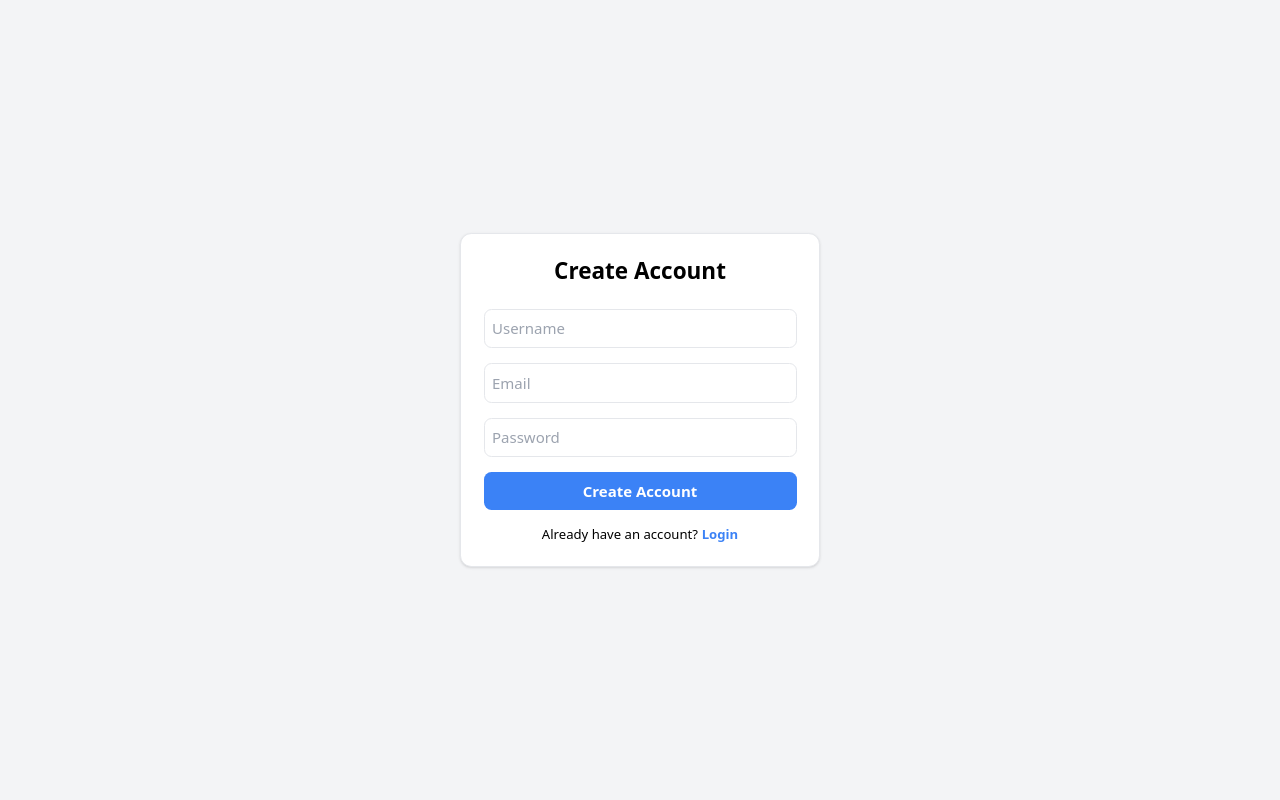
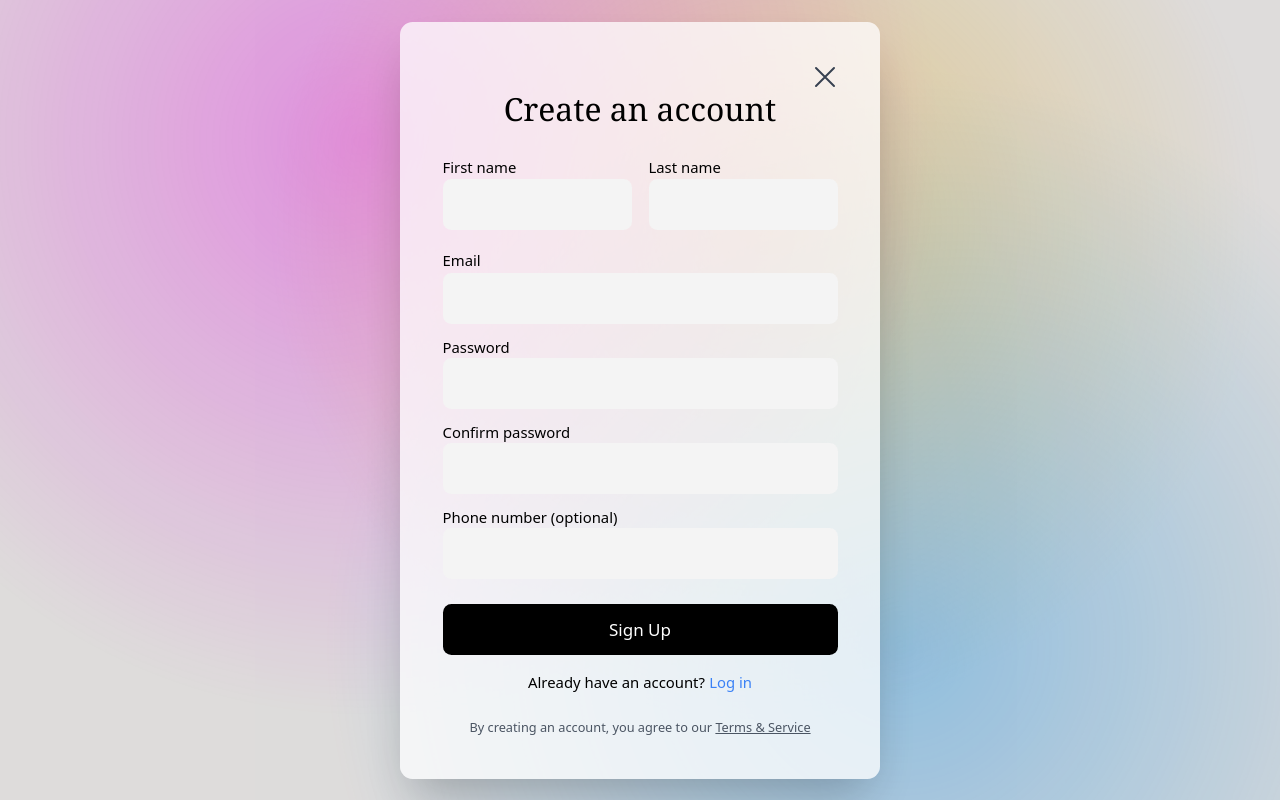
Before and after one commit to TruongHo22306/WebApplicationDev, a React (Vite) app: page /signup in a window 1280 px wide. Built offline with nearby package versions, Linux system fonts and the light colour scheme.

Commit message:
update signupP

```diff
--- a/src/index.css
+++ b/src/index.css
@@ -3,7 +3,7 @@
 @tailwind utilities;
 
 html {
-  font-size: 15px; /* tăng font */
+  font-size: 17px; /* tăng font */
 }
 
 body {
@@ -163,3 +163,30 @@ body {
 .page-transition {
   animation: pageFade 0.5s ease;
 }
+
+/* APPLE MOVING GRADIENT BACKGROUND */
+.apple-bg {
+  position: absolute;
+  inset: 0;
+  background: radial-gradient(circle at 30% 20%, rgba(255,0,255,0.35), transparent 50%),
+              radial-gradient(circle at 70% 80%, rgba(0,150,255,0.35), transparent 50%),
+              radial-gradient(circle at 60% 30%, rgba(255,180,0,0.35), transparent 50%);
+  animation: appleFlow 14s ease-in-out infinite alternate;
+  opacity: 1;
+  filter: none; /* NO BLUR */
+}
+
+@keyframes appleFlow {
+  0% {
+    transform: scale(1) translate(-20px, -20px);
+  }
+  100% {
+    transform: scale(1.15) translate(20px, 20px);
+  }
+}
+
+/* Remove blur from card as well */
+.signup-card {
+  background: rgba(255, 255, 255, 0.75);  /* Không blur, chỉ mờ nhẹ */
+  backdrop-filter: none; /* Tắt blur */
+}
--- a/src/pages/Signup.jsx
+++ b/src/pages/Signup.jsx
@@ -1,38 +1,131 @@
-import React from "react";
-import { Link } from "react-router-dom";
+import React, { useState } from "react";
+import { Link, useNavigate } from "react-router-dom";
 
 export default function Signup() {
+  const navigate = useNavigate();
+  const [loading, setLoading] = useState(false);
+
+  const [form, setForm] = useState({
+    first: "",
+    last: "",
+    email: "",
+    password: "",
+    confirm: "",
+    phone: ""
+  });
+
+  const [errors, setErrors] = useState({});
+
+  const update = (k, v) => setForm({ ...form, [k]: v });
+
+  const validate = () => {
+    let e = {};
+    if (!form.email.trim()) e.email = "Email required";
+    else if (!/^\S+@\S+\.\S+$/.test(form.email)) e.email = "Invalid email";
+
+    if (!form.password) e.password = "Password required";
+    else if (form.password.length < 6)
+      e.password = "At least 6 characters";
+
+    if (form.confirm !== form.password)
+      e.confirm = "Passwords do not match";
+
+    setErrors(e);
+    return Object.keys(e).length === 0;
+  };
+
+  const submit = (e) => {
+    e.preventDefault();
+    if (!validate()) return;
+
+    setLoading(true);
+    setTimeout(() => {
+      navigate("/login");
+    }, 800);
+  };
+
   return (
-    <div className="flex items-center justify-center min-h-screen bg-gray-100 px-4">
-      <div className="w-full max-w-sm p-6 bg-white border rounded-xl shadow">
-        <h2 className="text-2xl font-bold text-center mb-6">Create Account</h2>
+    <div className="w-full min-h-screen flex items-center justify-center relative overflow-hidden">
 
-        <form className="space-y-4">
+      {/* Animated gradient background (NO BLUR) */}
+      <div className="apple-bg"></div>
+
+      <div className="absolute inset-0 bg-black/10 dark:bg-black/40"></div>
+
+      {/* Signup Card */}
+      <div className="signup-card relative z-10 w-[480px] max-w-[90%]
+                      rounded-xl shadow-2xl px-10 py-10 fadeZoom">
+
+        {/* Close Button */}
+        <div className="flex justify-end">
+          <button
+            onClick={() => navigate("/login")}
+            className="text-gray-700 dark:text-gray-200 hover:scale-110 transition"
+          >
+            <svg width="26" height="26" stroke="currentColor" strokeWidth="2" fill="none">
+              <path d="M4 4L22 22M22 4L4 22" strokeLinecap="round" />
+            </svg>
+          </button>
+        </div>
+
+        <h1 className="text-3xl font-serif text-center mb-6 dark:text-white">
+          Create an account
+        </h1>
+
+        <form onSubmit={submit}>
+          <div className="flex gap-4 mb-4">
+            <div className="flex-1">
+              <label className="text-sm dark:text-gray-300">First name</label>
+              <input className="w-full p-3 rounded-lg bg-[#f4f4f4] dark:bg-[#333]"
+                onChange={(e) => update("first", e.target.value)} />
+            </div>
+
+            <div className="flex-1">
+              <label className="text-sm dark:text-gray-300">Last name</label>
+              <input className="w-full p-3 rounded-lg bg-[#f4f4f4] dark:bg-[#333]"
+                onChange={(e) => update("last", e.target.value)} />
+            </div>
+          </div>
+
+          <label className="text-sm dark:text-gray-300">Email</label>
+          <input className="w-full p-3 rounded-lg bg-[#f4f4f4] dark:bg-[#333]"
+            onChange={(e) => update("email", e.target.value)} />
+          {errors.email && <p className="text-red-500 text-sm">{errors.email}</p>}
+
+          <label className="block mt-3 text-sm dark:text-gray-300">Password</label>
+          <input type="password"
+            className="w-full p-3 rounded-lg bg-[#f4f4f4] dark:bg-[#333]"
+            onChange={(e) => update("password", e.target.value)} />
+          {errors.password && <p className="text-red-500 text-sm">{errors.password}</p>}
+
+          <label className="block mt-3 text-sm dark:text-gray-300">Confirm password</label>
+          <input type="password"
+            className="w-full p-3 rounded-lg bg-[#f4f4f4] dark:bg-[#333]"
+            onChange={(e) => update("confirm", e.target.value)} />
+          {errors.confirm && <p className="text-red-500 text-sm">{errors.confirm}</p>}
+
+          <label className="block mt-3 text-sm dark:text-gray-300">
+            Phone number (optional)
+          </label>
           <input
-            type="text"
-            placeholder="Username"
-            className="w-full p-2 border rounded-lg"
-          />
-          <input
-            type="email"
-            placeholder="Email"
-            className="w-full p-2 border rounded-lg"
-          />
-          <input
-            type="password"
-            placeholder="Password"
-            className="w-full p-2 border rounded-lg"
-          />
-          <button className="w-full bg-blue-500 text-white p-2 rounded-lg font-semibold hover:bg-blue-600">
-            Create Account
+            className="w-full p-3 rounded-lg bg-[#f4f4f4] dark:bg-[#333] mb-6"
+            onChange={(e) => update("phone", e.target.value)} />
+
+          <button
+            disabled={loading}
+            className="w-full py-3 rounded-lg bg-black dark:bg-white dark:text-black text-white hover:opacity-80 transition"
+          >
+            {loading ? "Processing..." : "Sign Up"}
           </button>
         </form>
 
-        <p className="text-center text-sm mt-4">
+        <p className="text-center mt-4 text-sm dark:text-gray-300">
           Already have an account?
-          <Link className="text-blue-500 font-semibold ml-1" to="/login">
-            Login
-          </Link>
+          <Link className="ml-1 text-blue-500 hover:underline" to="/login">Log in</Link>
+        </p>
+
+        <p className="text-center mt-6 text-xs text-gray-600 dark:text-gray-400">
+          By creating an account, you agree to our <span className="underline">Terms & Service</span>
         </p>
       </div>
     </div>
```
Also changed, not shown: src/assets/bgsignup1.png (added), 1 other file (tests, documents, lock files or other folders).
